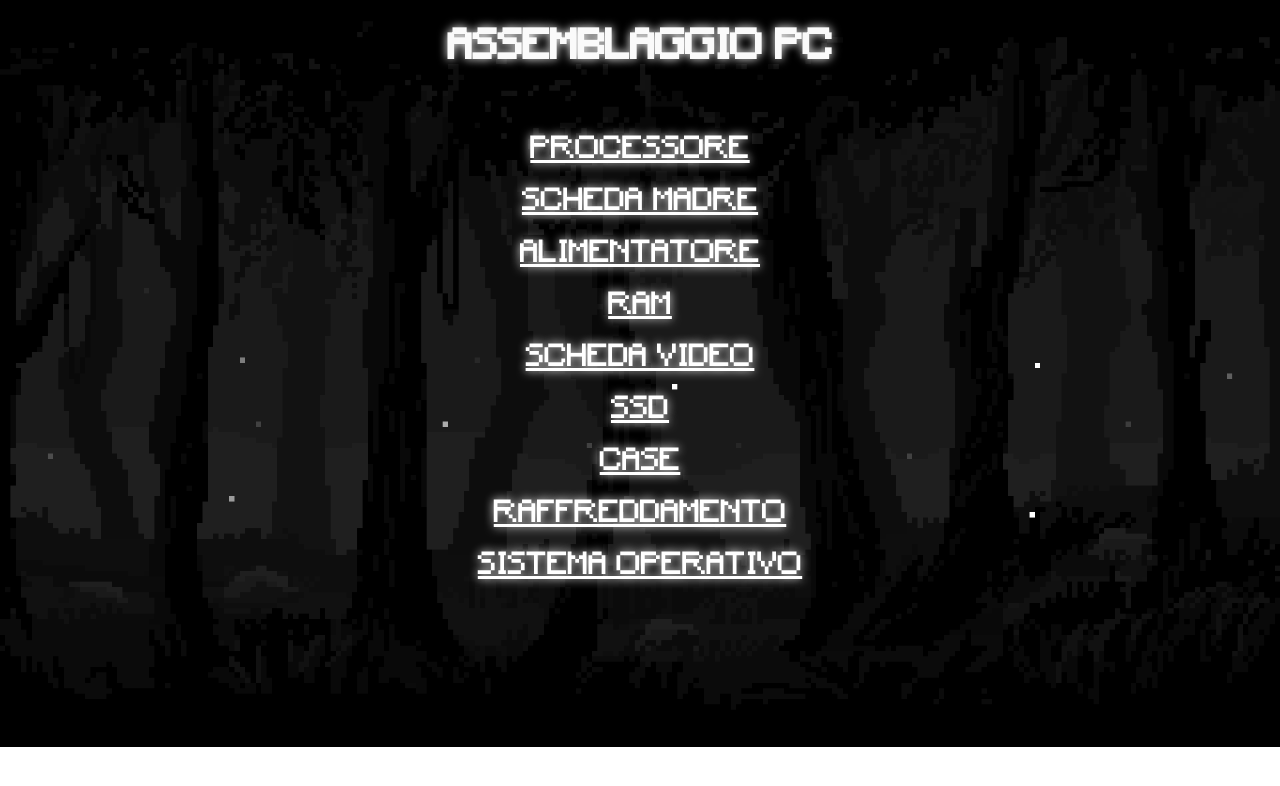
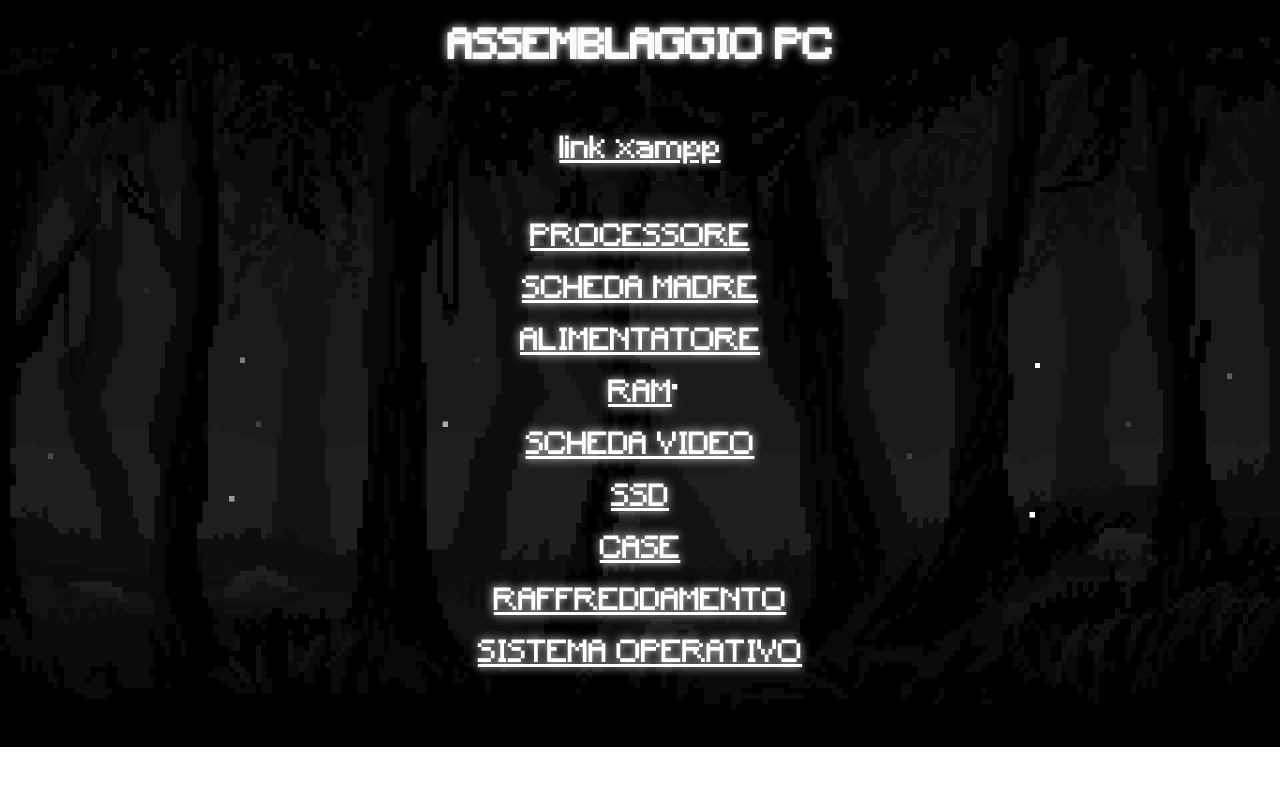
Before and after one commit to hectorwtf/sito2, a plain HTML site: page index.html in a window 1280 px wide. Drawn offline with Linux system fonts and the light colour scheme.

Commit message:
Update index.html

```diff
--- a/index.html
+++ b/index.html
@@ -11,6 +11,11 @@
 
 <body background="img/foresta.gif">
      <div>
+         <br><br>
+     <a href="http://http://192.168.112.234/">
+       link xampp
+     </a>
+     <br><br>
      <br><br>
      <a href="processore.html">
         PROCESSORE
```
